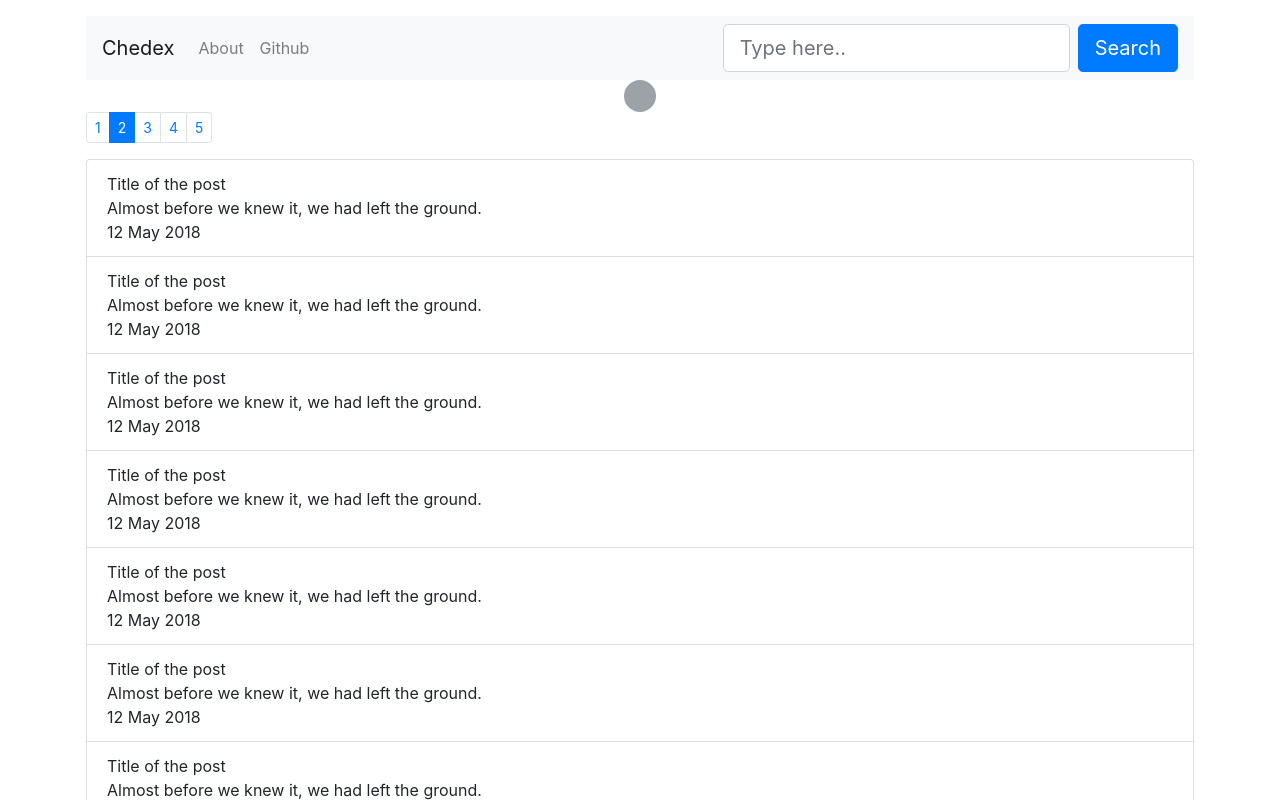
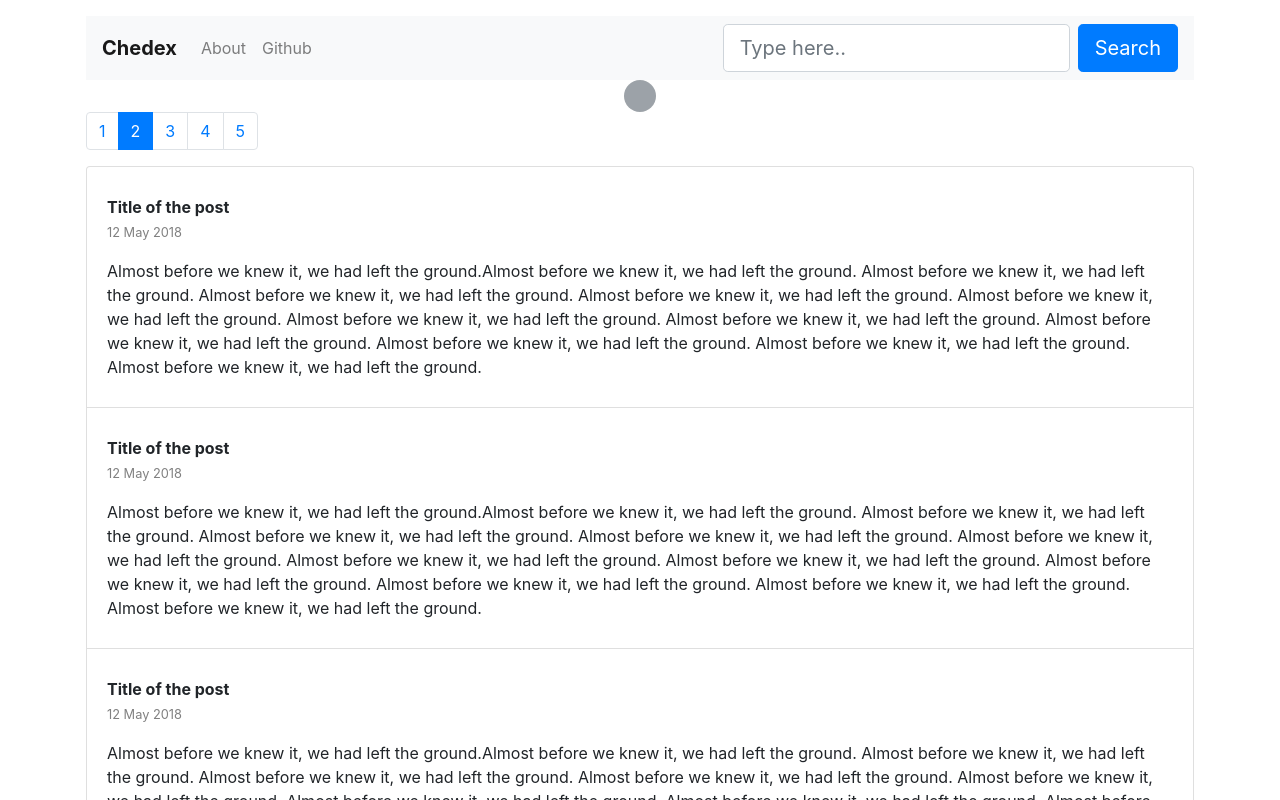
Before and after one commit to h4ck4life/chedex_react, a React (Create React App) app: page / in a window 1280 px wide. Shown: the top 800 px of the page. Built offline with nearby package versions, Linux system fonts and the light colour scheme.

Commit message:
Update some stylings

```diff
--- a/public/index.html
+++ b/public/index.html
@@ -23,9 +23,10 @@
       Learn how to configure a non-root public URL by running `npm run build`.
     -->
     <link
-      href="https://fonts.googleapis.com/css2?family=Raleway&display=swap"
+      href="https://fonts.googleapis.com/css2?family=Raleway:wght@400;500&display=swap"
       rel="stylesheet"
     />
+
     <title>Chedex | Full-text search of chedet.cc blog</title>
   </head>
 
--- a/src/App.js
+++ b/src/App.js
@@ -24,7 +24,7 @@ const listItems = function () {
         <ListGroup.Item key={i}>
           <Post
             title="Title of the post"
-            content="Almost before we knew it, we had left the ground."
+            content="Almost before we knew it, we had left the ground.Almost before we knew it, we had left the ground. Almost before we knew it, we had left the ground. Almost before we knew it, we had left the ground. Almost before we knew it, we had left the ground. Almost before we knew it, we had left the ground. Almost before we knew it, we had left the ground. Almost before we knew it, we had left the ground. Almost before we knew it, we had left the ground. Almost before we knew it, we had left the ground. Almost before we knew it, we had left the ground. Almost before we knew it, we had left the ground."
             date="12 May 2018"
           />
         </ListGroup.Item>
@@ -48,7 +48,7 @@ const paginationBasic = function () {
   }
   return (
     <div>
-      <Pagination size="sm">{items}</Pagination>
+      <Pagination>{items}</Pagination>
     </div>
   );
 };
@@ -56,7 +56,9 @@ const paginationBasic = function () {
 const App = () => (
   <Container className="p-3">
     <Navbar bg="light" expand="lg">
-      <Navbar.Brand href="#home">Chedex</Navbar.Brand>
+      <Navbar.Brand href="#home">
+        <b>Chedex</b>
+      </Navbar.Brand>
       <Navbar.Toggle aria-controls="basic-navbar-nav" />
       <Navbar.Collapse id="basic-navbar-nav">
         <Nav className="mr-auto">
@@ -74,9 +76,9 @@ const App = () => (
           size="lg"
           type="text"
           placeholder="Type here.."
-          className="mr-sm-2"
+          className="mr-sm-2 txtSearch"
         />
-        <Button variant="primary" size="lg">
+        <Button className="btnSearch" variant="primary" size="lg">
           Search
         </Button>
       </Form>
--- a/src/Post.js
+++ b/src/Post.js
@@ -1,9 +1,17 @@
 import React from "react";
 
+let createMarkup = function (content) {
+  return { __html: content };
+};
+
 export default (props) => (
-  <div>
-    <div>{props.title}</div>
-    <div>{props.content}</div>
-    <div>{props.date}</div>
+  <div className="pt-3 pb-3">
+    <div className="mb-3">
+      <b>{props.title}</b>
+      <div>
+        <span className="postDate">{props.date}</span>
+      </div>
+    </div>
+    <div dangerouslySetInnerHTML={createMarkup(props.content)} />
   </div>
 );
--- a/src/styles.css
+++ b/src/styles.css
@@ -1,7 +1,21 @@
 body {
-  font-family: "Raleway";
+  font-family: "Raleway", sans-serif;
 }
 
 .App {
   text-align: center;
 }
+
+.postDate {
+  font-size: 0.8em;
+  color: grey;
+}
+
+@media only screen and (max-width: 768px) {
+  /* For mobile phones: */
+  .btnSearch,
+  .txtSearch {
+    width: 100%;
+    margin-top: 10px;
+  }
+}
```
